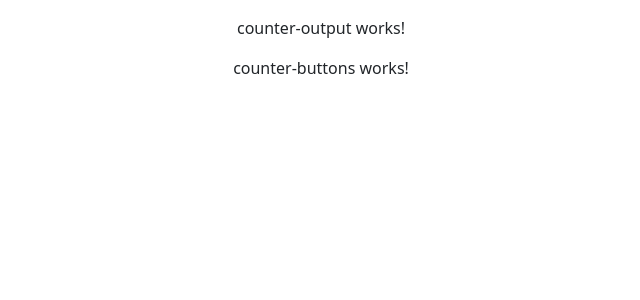
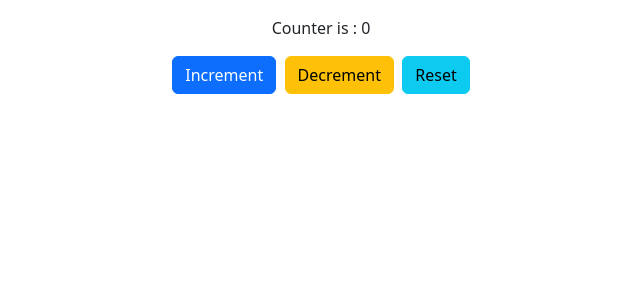
Before and after one commit to jennyleelich/ngrx, an Angular app: page / in a window 1280 px wide. Shown: the top 300 px of the page, without its empty margins (319-959 px from the left). Built offline with nearby package versions, Linux system fonts and the light colour scheme.

Commit message:
implement increase and decrease counter in traditional way

```diff
--- a/src/app/counter/counter-buttons/counter-buttons.component.html
+++ b/src/app/counter/counter-buttons/counter-buttons.component.html
@@ -1 +1,7 @@
-<p>counter-buttons works!</p>
+<div>
+  <button class="btn btn-primary" (click)="incrementVal()">Increment</button
+  >&nbsp;
+  <button class="btn btn-warning" (click)="decrementVal()">Decrement</button
+  >&nbsp;
+  <button class="btn btn-info" (click)="resetVal()">Reset</button>
+</div>
--- a/src/app/counter/counter-buttons/counter-buttons.component.ts
+++ b/src/app/counter/counter-buttons/counter-buttons.component.ts
@@ -1,10 +1,28 @@
-import { Component } from '@angular/core';
+import { Component, EventEmitter, OnInit, Output } from '@angular/core';
 
 @Component({
   selector: 'app-counter-buttons',
   templateUrl: './counter-buttons.component.html',
   styleUrls: ['./counter-buttons.component.css']
 })
-export class CounterButtonsComponent {
+export class CounterButtonsComponent implements OnInit{
 
+ @Output() increment = new EventEmitter();
+ @Output() decrement = new EventEmitter();
+ @Output() reset = new EventEmitter();
+  ngOnInit(): void {
+
+  }
+
+  incrementVal() {
+    this.increment.emit();
+  }
+
+  decrementVal() {
+    this.decrement.emit();
+  }
+
+  resetVal() {
+   this.reset.emit();
+  }
 }
--- a/src/app/counter/counter-output/counter-output.component.html
+++ b/src/app/counter/counter-output/counter-output.component.html
@@ -1 +1 @@
-<p>counter-output works!</p>
+<p>Counter is : {{counter}}</p>
--- a/src/app/counter/counter-output/counter-output.component.ts
+++ b/src/app/counter/counter-output/counter-output.component.ts
@@ -1,4 +1,4 @@
-import { Component } from '@angular/core';
+import { Component, Input } from '@angular/core';
 
 @Component({
   selector: 'app-counter-output',
@@ -6,5 +6,5 @@ import { Component } from '@angular/core';
   styleUrls: ['./counter-output.component.css']
 })
 export class CounterOutputComponent {
-
+@Input() counter: number = 0;
 }
--- a/src/app/counter/counter/counter.component.html
+++ b/src/app/counter/counter/counter.component.html
@@ -1,10 +1,14 @@
 <div class="row">
   <div class="col-md-12">
     <div class="my-3">
-      <app-counter-output></app-counter-output>
+      <app-counter-output [counter]="counter"></app-counter-output>
     </div>
     <div class="my-3">
-      <app-counter-buttons></app-counter-buttons>
+      <app-counter-buttons
+        (increment)="onIncrement()"
+        (decrement)="onDecrement()"
+        (reset)="onReset()"
+      ></app-counter-buttons>
     </div>
   </div>
 </div>
--- a/src/app/counter/counter/counter.component.ts
+++ b/src/app/counter/counter/counter.component.ts
@@ -15,15 +15,15 @@ export class CounterComponent implements OnInit {
   }
 
   onIncrement() {
-
+    this.counter ++;
   }
 
   onDecrement() {
-
+   this.counter --;
   }
 
   onReset() {
-
+    this.counter = 0;
   }
 
 }
```
